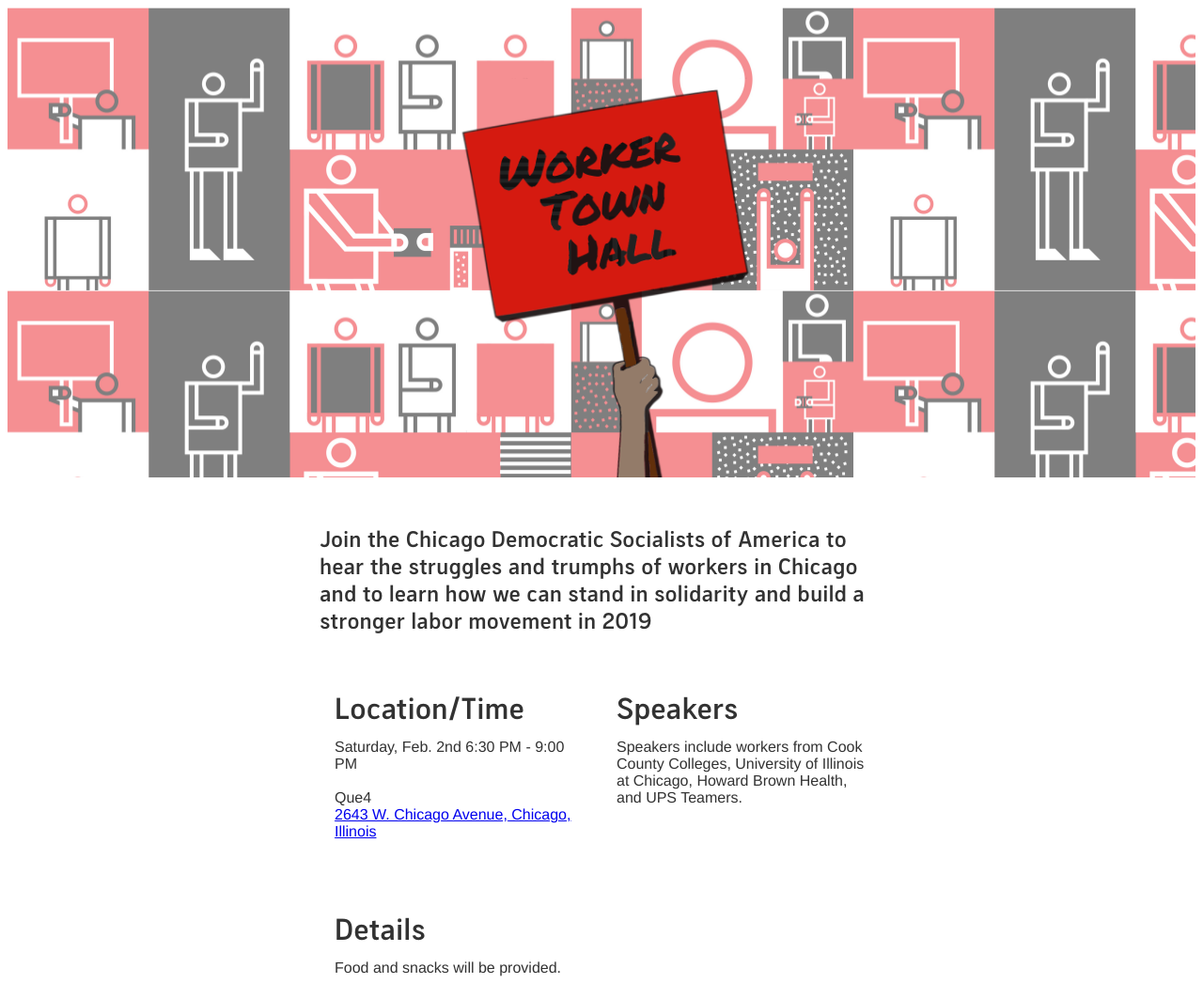
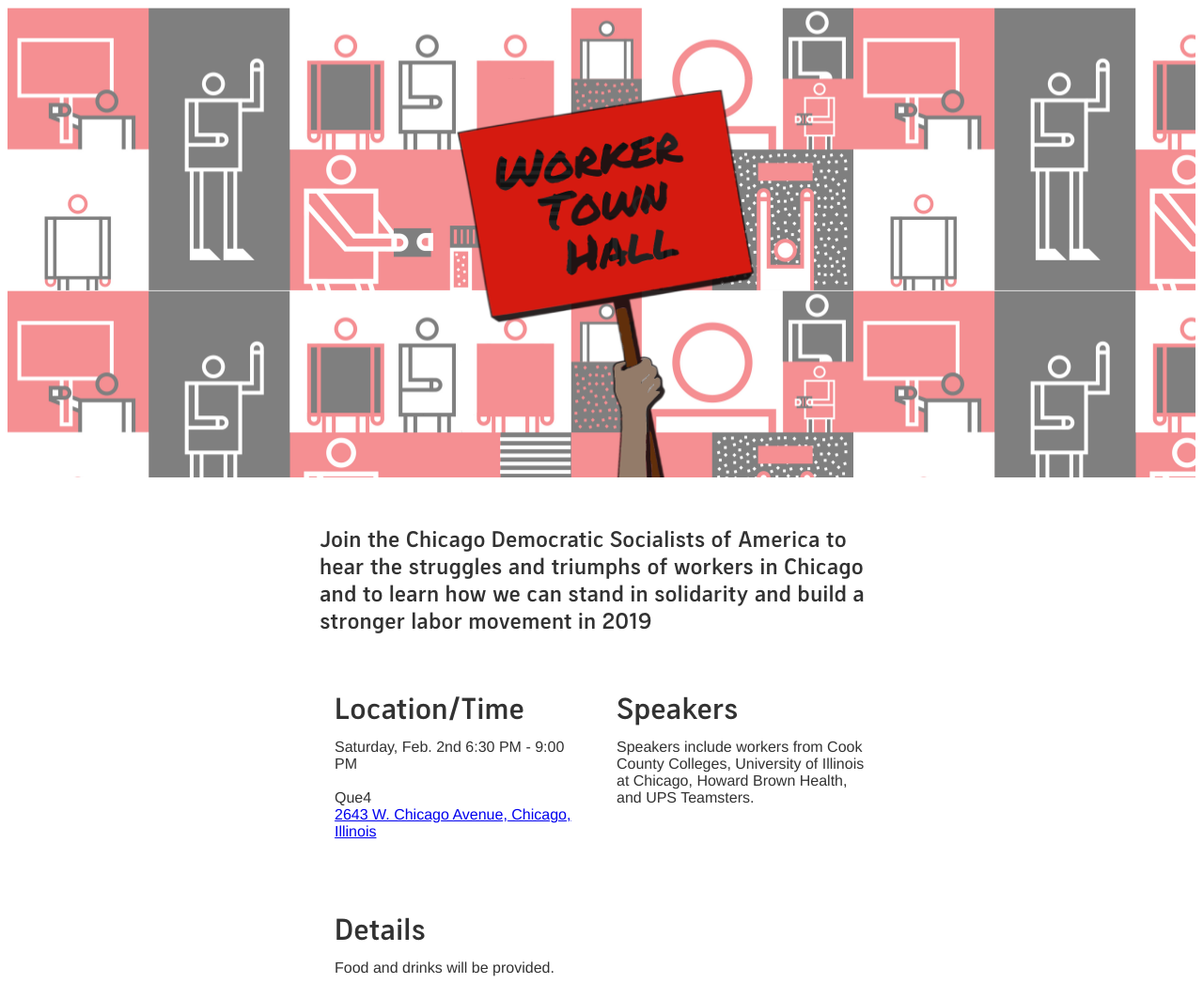
Before and after one commit to ChicagoDSA/Worker-Town-Hall, a plain HTML site: page index.html in a window 1280 px wide. Shown: the top 1063 px of the page at 94% size. Drawn offline with Linux system fonts and the light colour scheme.

Commit message:
syntax updates

```diff
--- a/index.html
+++ b/index.html
@@ -10,7 +10,7 @@
 		</div>
 		<div class="event-description">
 			Join the Chicago Democratic Socialists of America to hear the struggles
-			and trumphs of workers in Chicago and to learn how we can stand in solidarity
+			and triumphs of workers in Chicago and to learn how we can stand in solidarity
 			and build a stronger labor movement in 2019
 		</div>
 	</div>
@@ -32,14 +32,14 @@
 			<div class="description">
 				<div class="description">
 				Speakers include workers from Cook County Colleges, University of
-				Illinois at Chicago, Howard Brown Health, and UPS Teamers.
+				Illinois at Chicago, Howard Brown Health, and UPS Teamsters.
 				</div>
 			</div>
 		</div>
 		<div class="text-blob">
 			<h4>Details</h4>
 			<div class="description">
-				Food and snacks will be provided.
+				Food and drinks will be provided.
 			</div>
 		</div>
 	</div>
--- a/style.css
+++ b/style.css
@@ -77,6 +77,8 @@ svg {
 .sign {
 	height: 500px;
 	margin: 0 auto;
+	width: 100%;
+	max-width: 400px;
 }
 
 .credits {
@@ -86,7 +88,7 @@ svg {
 
 .links {
 	margin: 0 auto;
-	width: 700px;
+	max-width: 700px;
 	height: 100px;
 	background-color: red;
 	margin-bottom: -1px;
```
